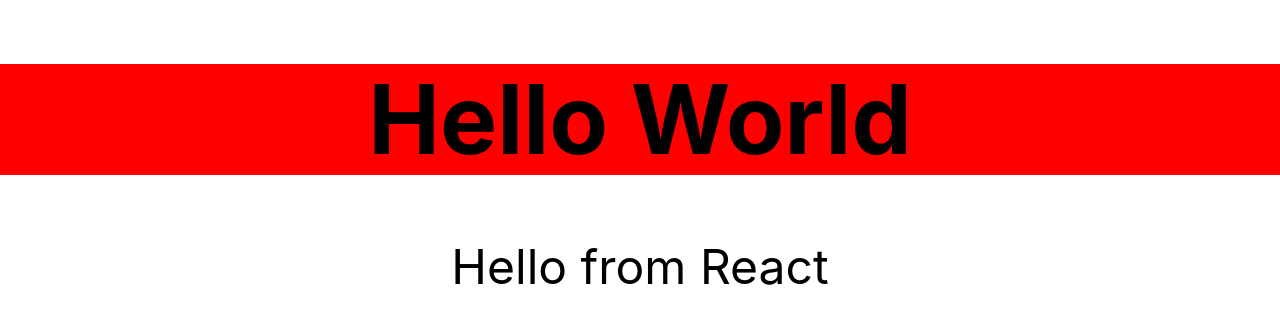
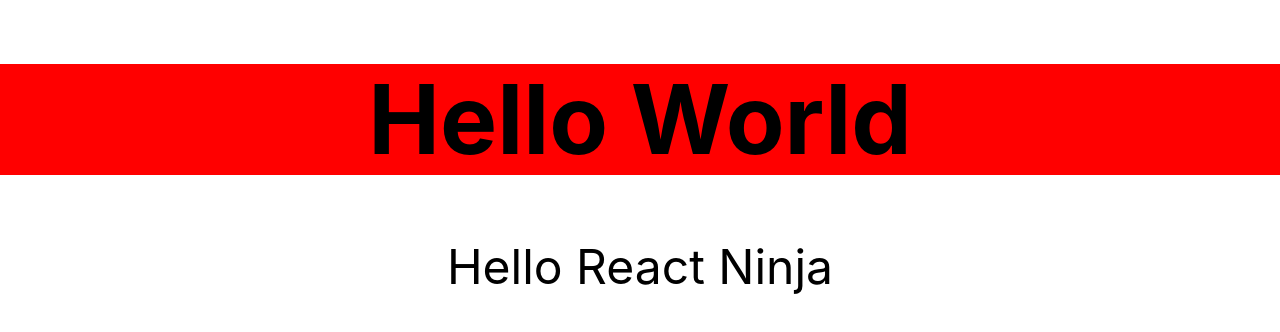
Before and after one commit to shishirjha/robofriends, a React (Create React App) app: page / in a window 1280 px wide. Shown: the top 332 px of the page. Built offline with nearby package versions, Linux system fonts and the light colour scheme.

Commit message:
adding props to a class based component.

```diff
--- a/src/Hello.js
+++ b/src/Hello.js
@@ -5,7 +5,7 @@ class Hello extends Component{
         return (
         <div className='f1 tc'>
             <h1>Hello World</h1>
-            <p>Hello from React</p>
+            <p>{this.props.greeting}</p>
         </div>
         );
 
--- a/src/index.js
+++ b/src/index.js
@@ -6,7 +6,7 @@ import './Hello.css';
 import Hello from './Hello';
 import * as serviceWorker from './serviceWorker';
 
-ReactDOM.render(<Hello />, document.getElementById('root'));
+ReactDOM.render(<Hello greeting={"Hello"+" React Ninja"}/>, document.getElementById('root'));
 
 // If you want your app to work offline and load faster, you can change
 // unregister() to register() below. Note this comes with some pitfalls.
```
